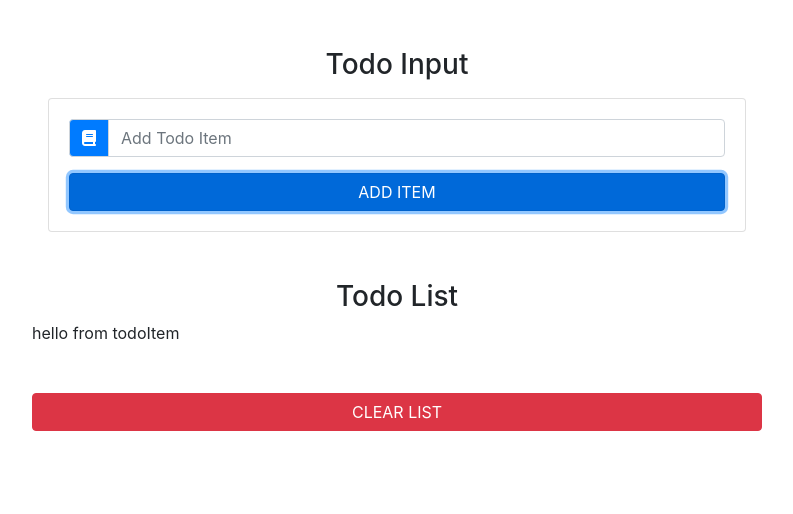
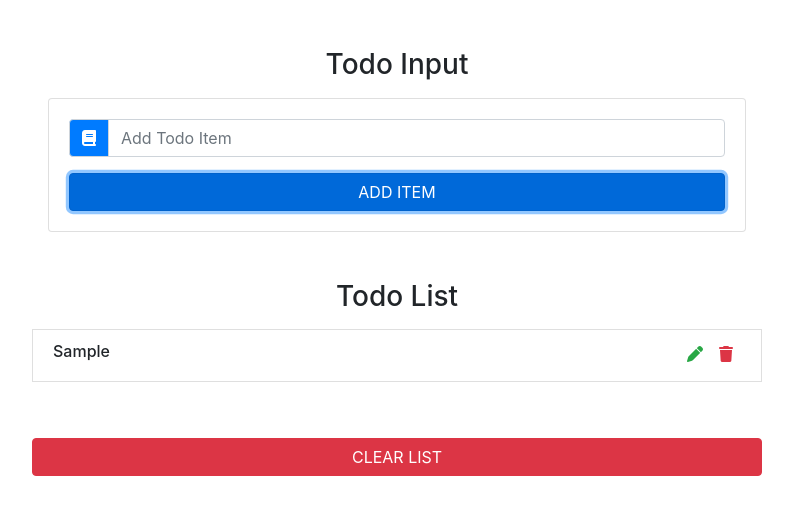
Before and after one commit to ibrahimaceylan/react-todo-list, a React (Create React App) app: page / in a window 1280 px wide. Both pictures are taken after typing "Sample" into the empty fields and a click on the button "ADD ITEM". Shown: the top 514 px of the page, without its empty margins (243-1036 px from the left). Built offline with nearby package versions, Linux system fonts and the light colour scheme.

Commit message:
clearList and handleDeleted method added

```diff
--- a/src/App.js
+++ b/src/App.js
@@ -34,11 +34,22 @@
       id:uuid(),
       editItem:false
 
-    },() => console.log(this.state))
+    })
 
    }
-  clearList = () => { }
-  handleDelete = (id) => { }
+  clearList = () => {
+    this.setState({
+      items:[]
+    })
+  }
+  handleDelete = (id) => {
+
+      const filteredItems = this.state.items.filter(item =>item.id !== id)
+      this.setState({
+        items:filteredItems
+      })
+
+  }
   handleEdit = (id) => { }
 
 
--- a/src/components/TodoItem.js
+++ b/src/components/TodoItem.js
@@ -2,10 +2,23 @@
 
 export default class TodoItem extends Component {
   render() {
+    const {title, handleDelete, handleEdit} = this.props
     return (
-      <div>
-        hello from todoItem
-      </div>
+      <li className="list-group-item text-capitalize d-flex justify-content-between my-2">
+        <h6>{title}</h6>
+        <div className="todo-icon">
+          <span className="mx-2 text-success"
+            onClick={handleEdit}
+          >
+            <i className="fas fa-pen"/>
+          </span>
+          <span className="mx-2 text-danger"
+            onClick={handleDelete}
+          >
+            <i className="fas fa-trash"/>
+          </span>
+        </div>
+      </li>
     )
   }
 }
```
